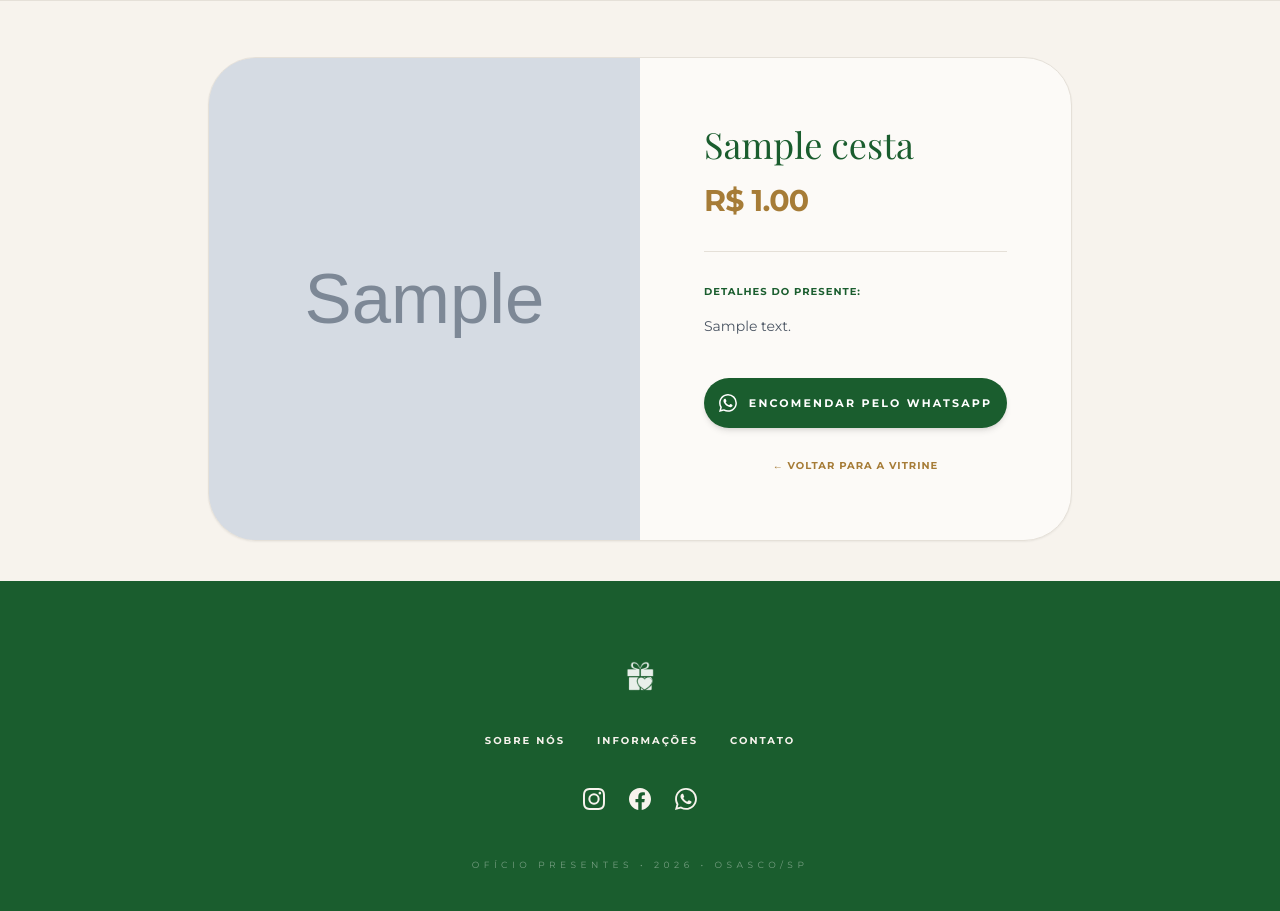
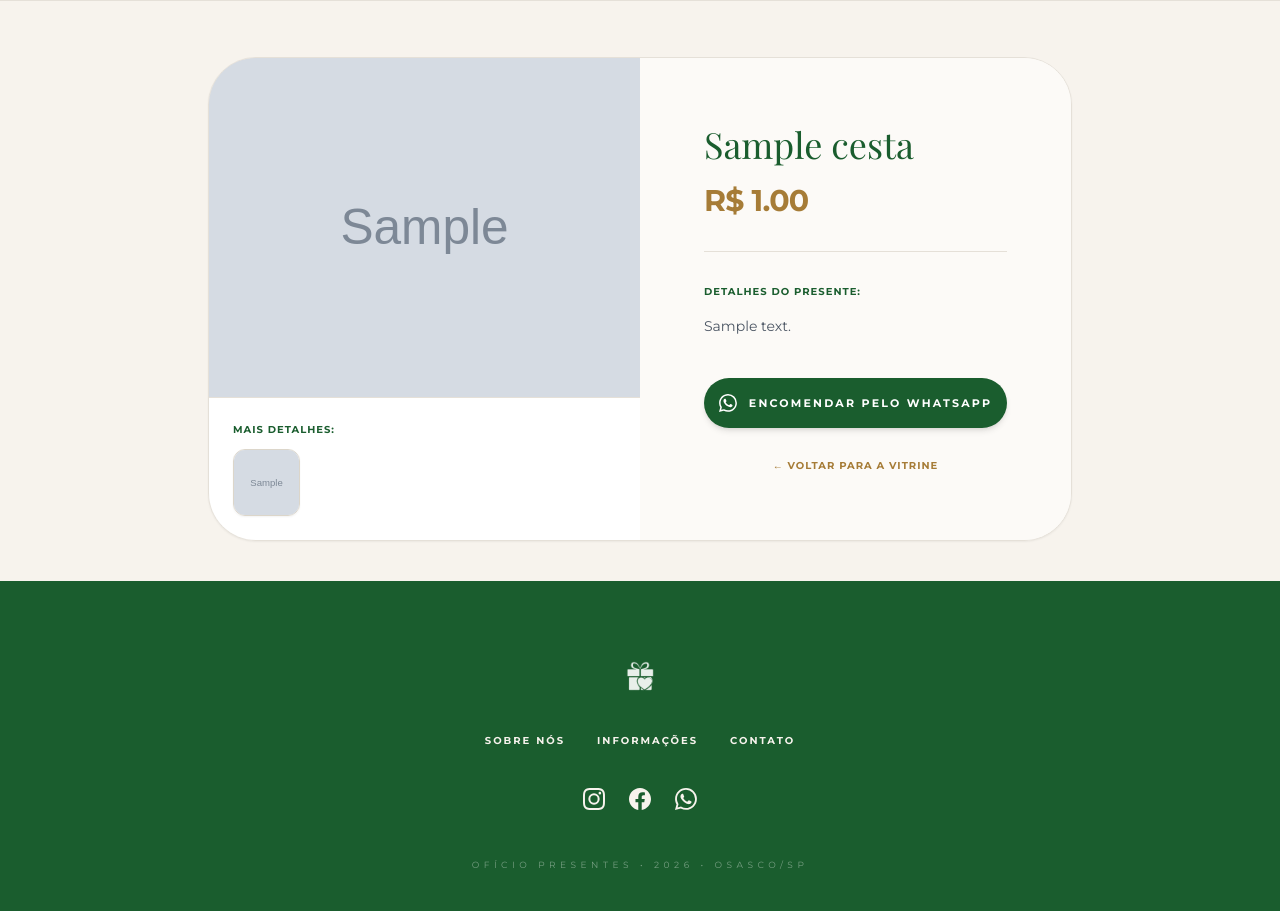
Before and after one commit to sergiogdreis-glitch/site-oficio-presentes, a Django app: page /cesta/1/ in a window 1280 px wide. Shown: the part 304-1215 px from the top of the page. Run offline with Django 5.2, Linux system fonts and the light colour scheme; tables that the repository leaves empty hold one stand-in row (values such as "Sample post"); grey boxes marked "Sample" are stand-in pictures; some libraries are stand-ins or nearby versions; some web fonts are replaced.

Commit message:
Adicionado galeria de fotos

```diff
--- a/loja/admin.py
+++ b/loja/admin.py
@@ -4,7 +4,7 @@ from .models import Categoria, Cesta, ImagemCesta
 # Isso cria aquele bloco extra de fotos dentro da página da cesta
 class ImagemCestaInline(admin.TabularInline):
     model = ImagemCesta
-    extra = 1  # Deixa sempre 1 espaço em branco pronto para uma nova foto
+    extra = 10  # Deixa sempre 1 espaço em branco pronto para uma nova foto
 
 class CestaAdmin(admin.ModelAdmin):
     inlines = [ImagemCestaInline]
--- a/loja/templates/loja/cesta_detail.html
+++ b/loja/templates/loja/cesta_detail.html
@@ -3,17 +3,34 @@
 {% block content %}
     <div class="bg-[#fcfaf7] rounded-[3rem] shadow-sm overflow-hidden flex flex-col md:flex-row border border-[#e5e0d8] transition-all hover:shadow-xl mt-4">
 
-        <div class="md:w-1/2 relative bg-[#e5e0d8]">
-            {% if cesta.imagem %}
-                <img src="{{ cesta.imagem.url }}" alt="{{ cesta.nome }}" class="w-full h-full object-cover aspect-square md:aspect-auto">
-            {% else %}
-                <div class="h-96 md:h-full w-full flex items-center justify-center">
-                    <span class="text-[#a67c37] font-body text-sm uppercase tracking-widest font-bold">Sem Imagem</span>
+        <div class="md:w-1/2 flex flex-col bg-[#e5e0d8]">
+
+            <div class="relative flex-grow">
+                {% if cesta.imagem %}
+                    <img src="{{ cesta.imagem.url }}" alt="{{ cesta.nome }}" class="w-full h-full object-cover aspect-square md:aspect-auto min-h-[300px]">
+                {% else %}
+                    <div class="h-96 md:h-full w-full flex items-center justify-center">
+                        <span class="text-[#a67c37] font-body text-sm uppercase tracking-widest font-bold">Sem Imagem</span>
+                    </div>
+                {% endif %}
+            </div>
+
+            {% if cesta.imagens_galeria.all %}
+            <div class="p-4 md:p-6 bg-white border-t border-[#e5e0d8]">
+                <p class="text-[10px] font-body text-[#1a5d2e] uppercase tracking-widest mb-3 font-bold">Mais Detalhes:</p>
+                <div class="grid grid-cols-4 md:grid-cols-5 gap-3">
+                    {% for foto in cesta.imagens_galeria.all %}
+                        <a href="{{ foto.imagem.url }}" target="_blank" class="aspect-square overflow-hidden rounded-xl border border-[#dcd6ca] shadow-sm hover:shadow-md hover:border-[#a67c37] transition-all block">
+                            <img src="{{ foto.imagem.url }}" alt="Detalhe da {{ cesta.nome }}" class="w-full h-full object-cover hover:scale-110 transition-transform duration-300">
+                        </a>
+                    {% endfor %}
                 </div>
+            </div>
             {% endif %}
+
         </div>
 
-        <div class="md:w-1/2 p-10 lg:p-16 flex flex-col justify-center">
+        <div class="md:w-1/2 p-10 lg:p-16 flex flex-col justify-center bg-[#fcfaf7]">
 
             <h1 class="font-display text-4xl text-[#1a5d2e] mb-4 leading-tight">{{ cesta.nome }}</h1>
 
```
